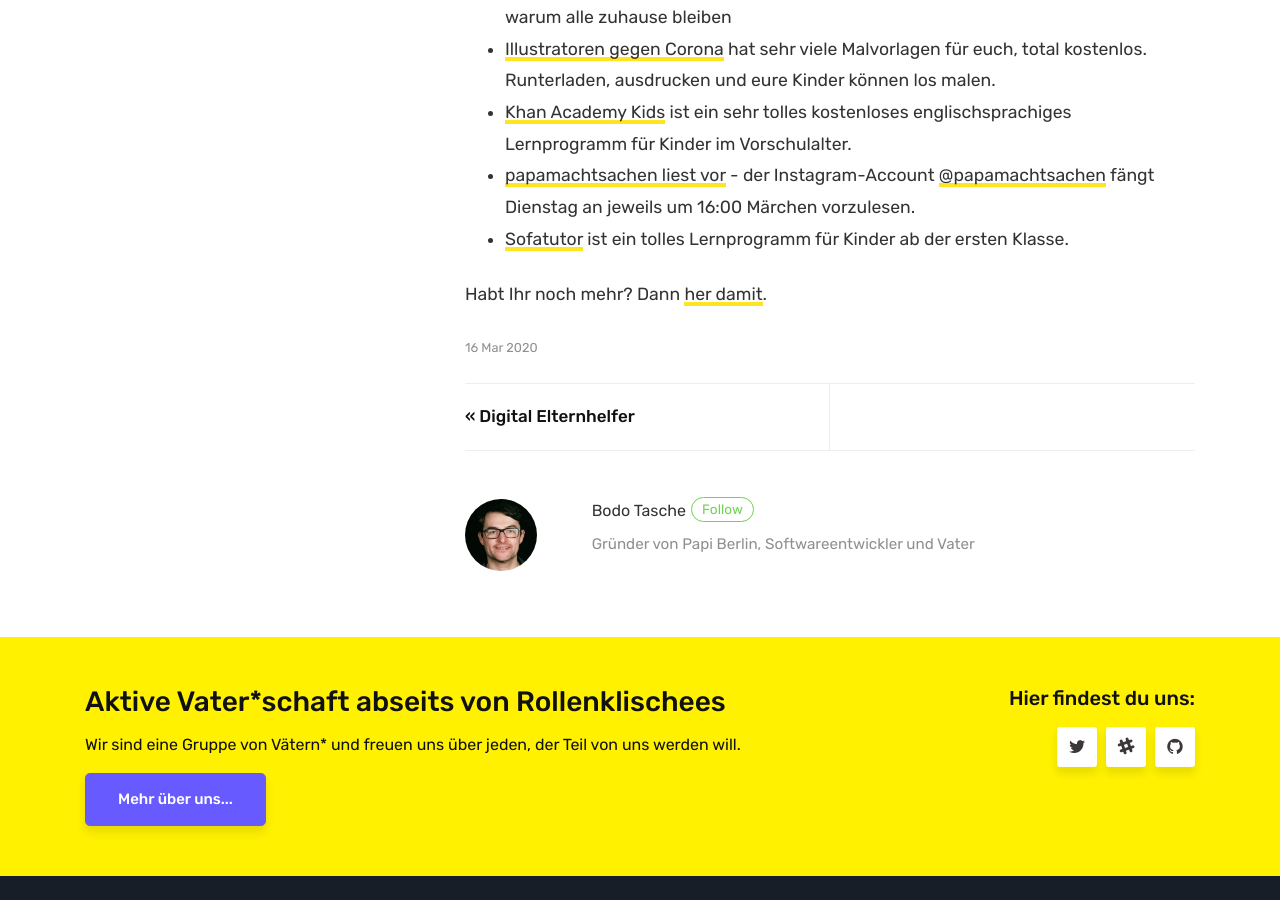
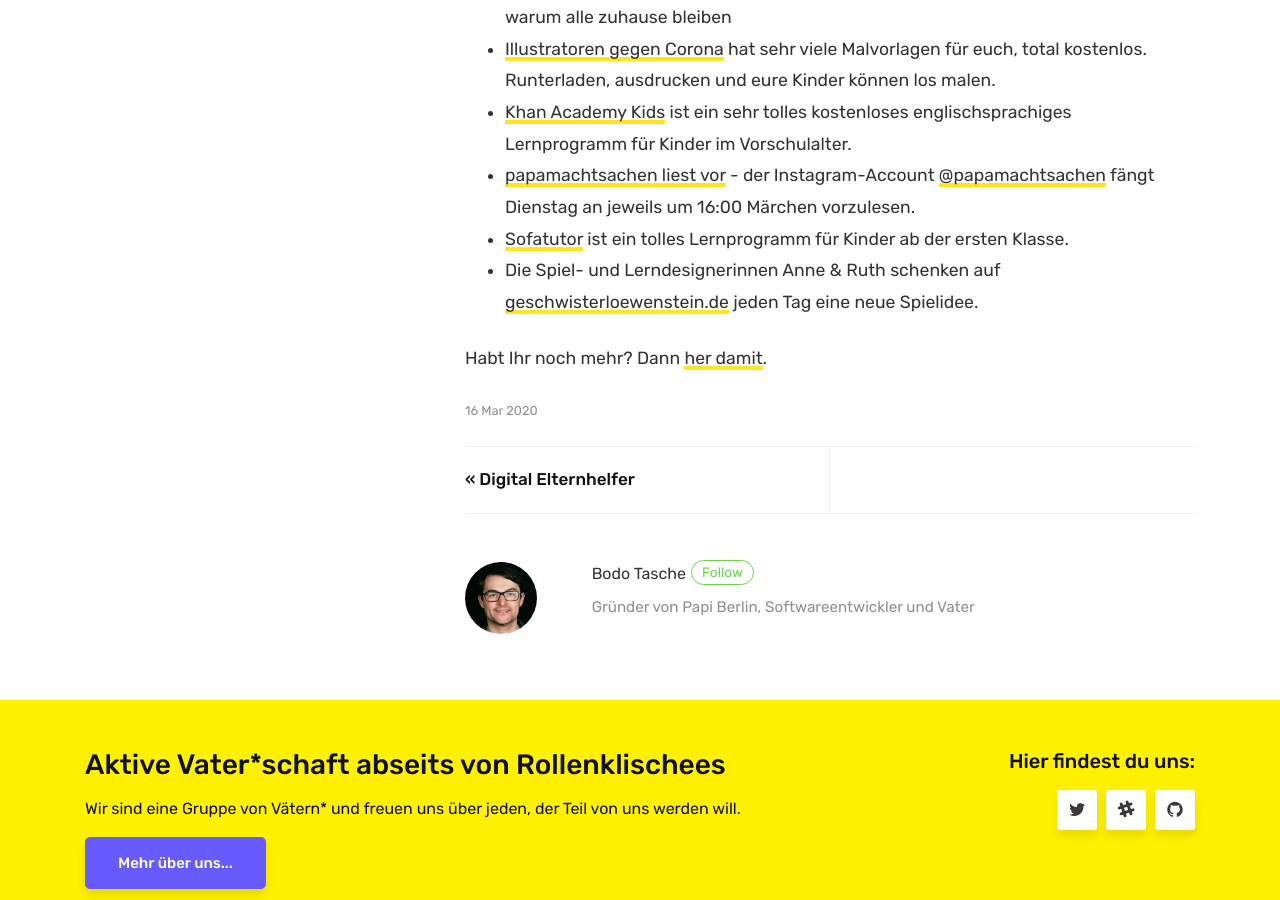
Before and after one commit to papiberlin/website, a Jekyll site: the page built from _posts/2020-03-16-corona-resources.md, in a window 1280 px wide and 900 px high, scrolled down 863 px. Built offline with Jekyll 4.4.1, drawn with Linux system fonts in a browser that asks for light colours.

Commit message:
added geschiwesterloewenstein

```diff
--- a/_posts/2020-03-16-corona-resources.md
+++ b/_posts/2020-03-16-corona-resources.md
@@ -17,5 +17,6 @@
 * [Khan Academy Kids](https://learn.khanacademy.org/khan-academy-kids/) ist ein sehr tolles kostenloses englischsprachiges Lernprogramm für Kinder im Vorschulalter.
 * [papamachtsachen liest vor](https://www.instagram.com/p/B9yaXP6IoxB/?igshid=bb0eybdbmezo) - der Instagram-Account [@papamachtsachen](https://www.instagram.com/papamachtsachen/) fängt Dienstag an jeweils um 16:00 Märchen vorzulesen.
 * [Sofatutor](https://www.sofatutor.com/) ist ein tolles Lernprogramm für Kinder ab der ersten Klasse.
+* Die Spiel- und Lerndesignerinnen Anne & Ruth schenken auf [geschwisterloewenstein.de](https://www.geschwisterloewenstein.de/) jeden Tag eine neue Spielidee.
 
 Habt Ihr noch mehr? Dann [her damit](/contact).
```
